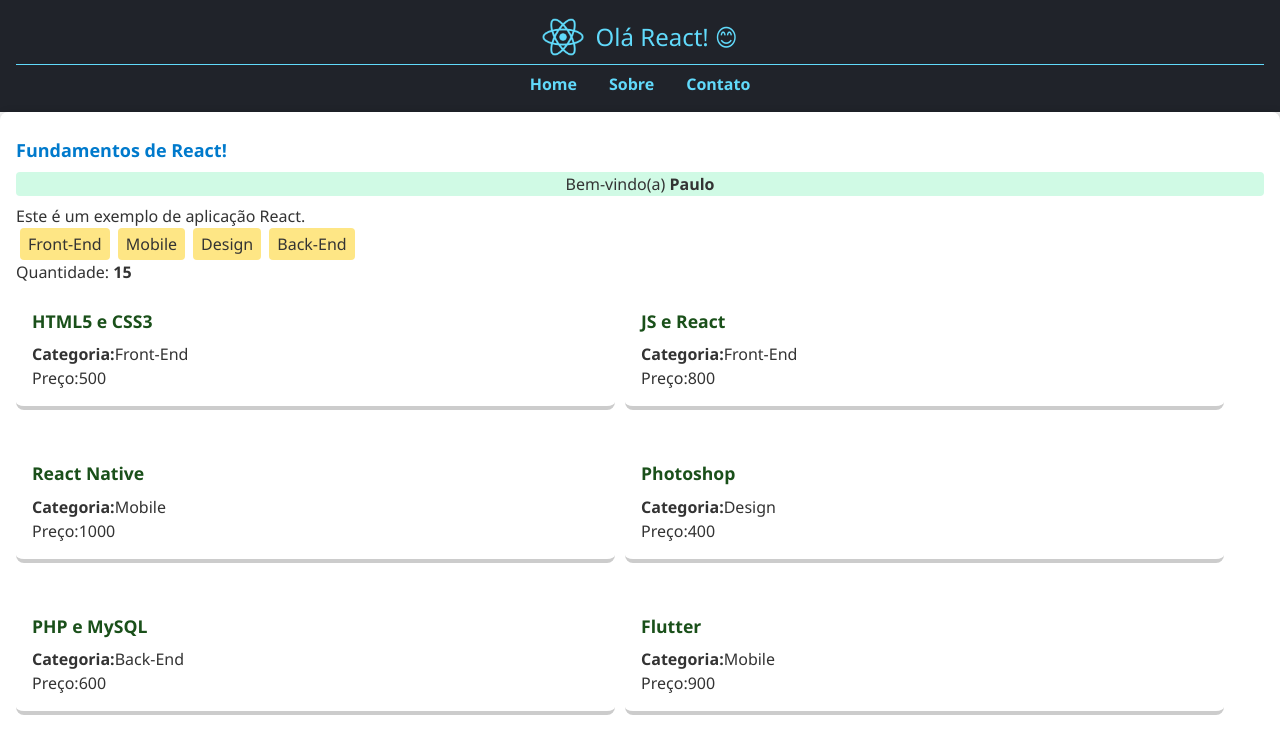
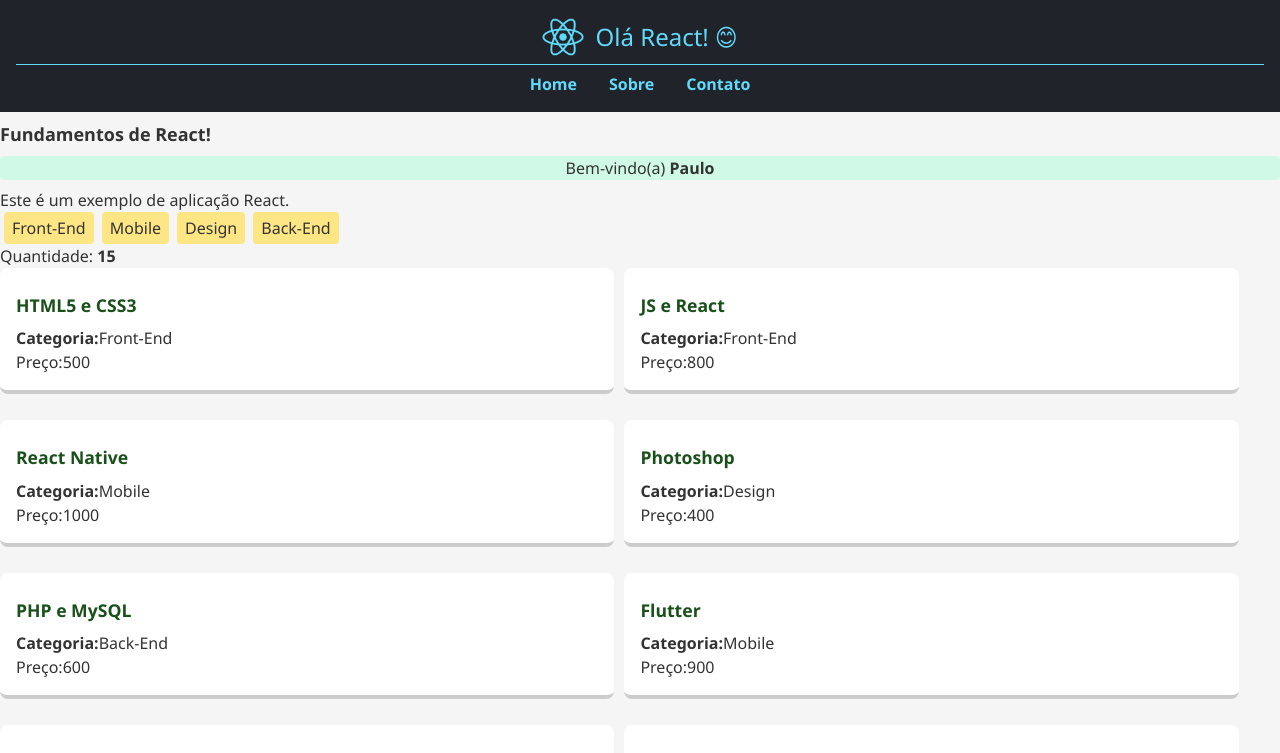
Before and after one commit to PauloHenrique00-tech/react-fundamentos, a React (Vite) app: page / in a window 1280 px wide. Shown: the top 753 px of the page. Built offline with nearby package versions, Linux system fonts and the light colour scheme.

Commit message:
Ajusta CSS

```diff
--- a/src/components/Conteudo/Conteudo.module.css
+++ b/src/components/Conteudo/Conteudo.module.css
@@ -1,12 +1,3 @@
-.principal {
-  background-color: #fff;
-  padding: 1rem;
-
-  h2 {
-    color: #007acc;
-  }
-}
-
 .arredondada {
   border-radius: 8px;
 }
--- a/src/components/Conteudo/Conteudo.tsx
+++ b/src/components/Conteudo/Conteudo.tsx
@@ -1,6 +1,5 @@
 import AvisoImportante from "./AvisoImportante/AvisoImportante";
 import DicaDoDia from "./DicaDoDia/DicaDoDia";
-import estilos from "./Conteudo.module.css";
 import Saudacao from "./Saudacao";
 import cursos from "../../data/cursos";
 import ListaCursos from "../ListaCursos/ListaCursos";
@@ -16,9 +15,7 @@ export default function Conteudo() {
 
   return (
     <>
-      <section
-        className={`${estilos.principal} ${estilos.arredondada} ${estilos.sombra}`}
-      >
+      <section>
         <h2 className="font-bold text-lg">Fundamentos de React!</h2>
         <Saudacao nome="Paulo" classe="bg-emerald-100" />
 
```
